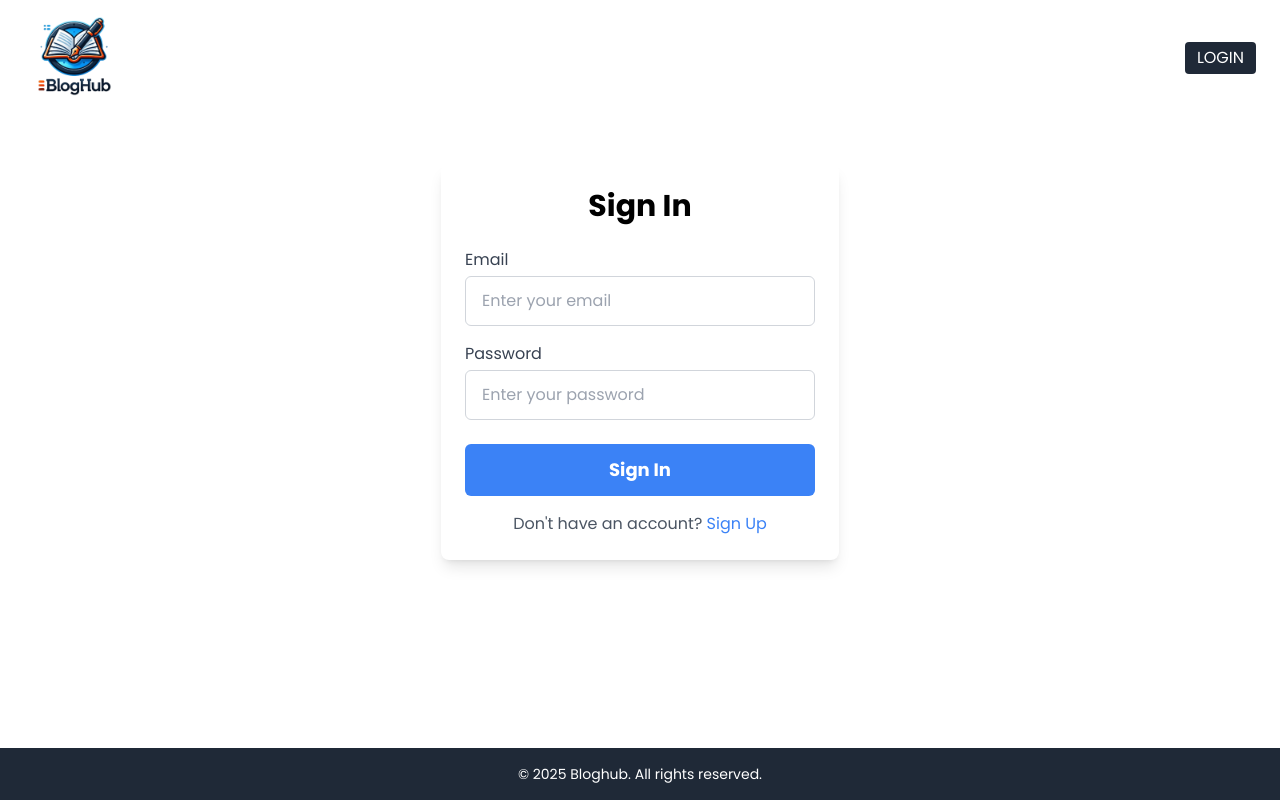
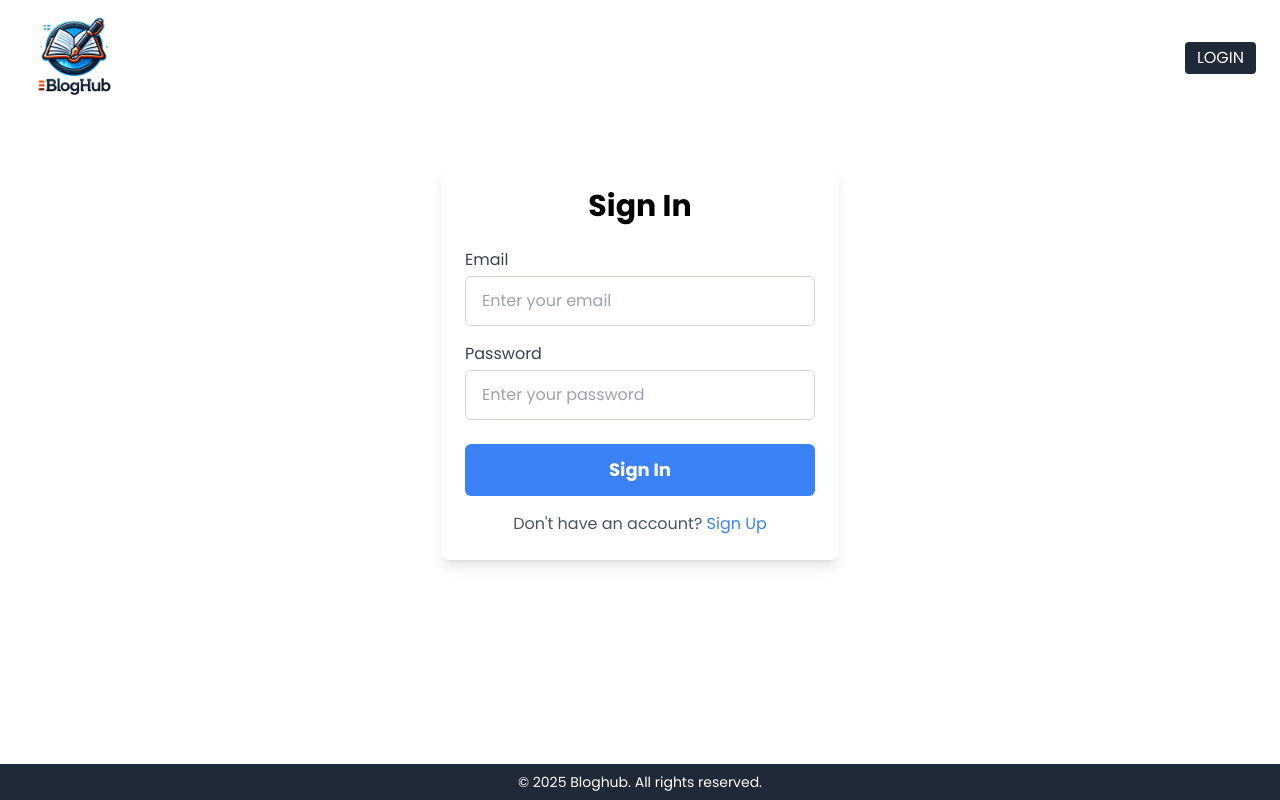
Before and after one commit to Majouhar/blog-app, a Next.js app: page /login in a window 1280 px wide. Built offline with nearby package versions, Linux system fonts and the light colour scheme; no server answers.

Commit message:
footer size reduced

```diff
--- a/app/components/Footer.tsx
+++ b/app/components/Footer.tsx
@@ -2,7 +2,7 @@ import React from "react";
 
 function Footer() {
   return (
-    <footer className="bg-gray-800 text-white py-4 text-center ">
+    <footer className="bg-gray-800 text-white py-2 text-center ">
       <p className="text-sm">&copy; 2025 Bloghub. All rights reserved.</p>
     </footer>
   );
```
